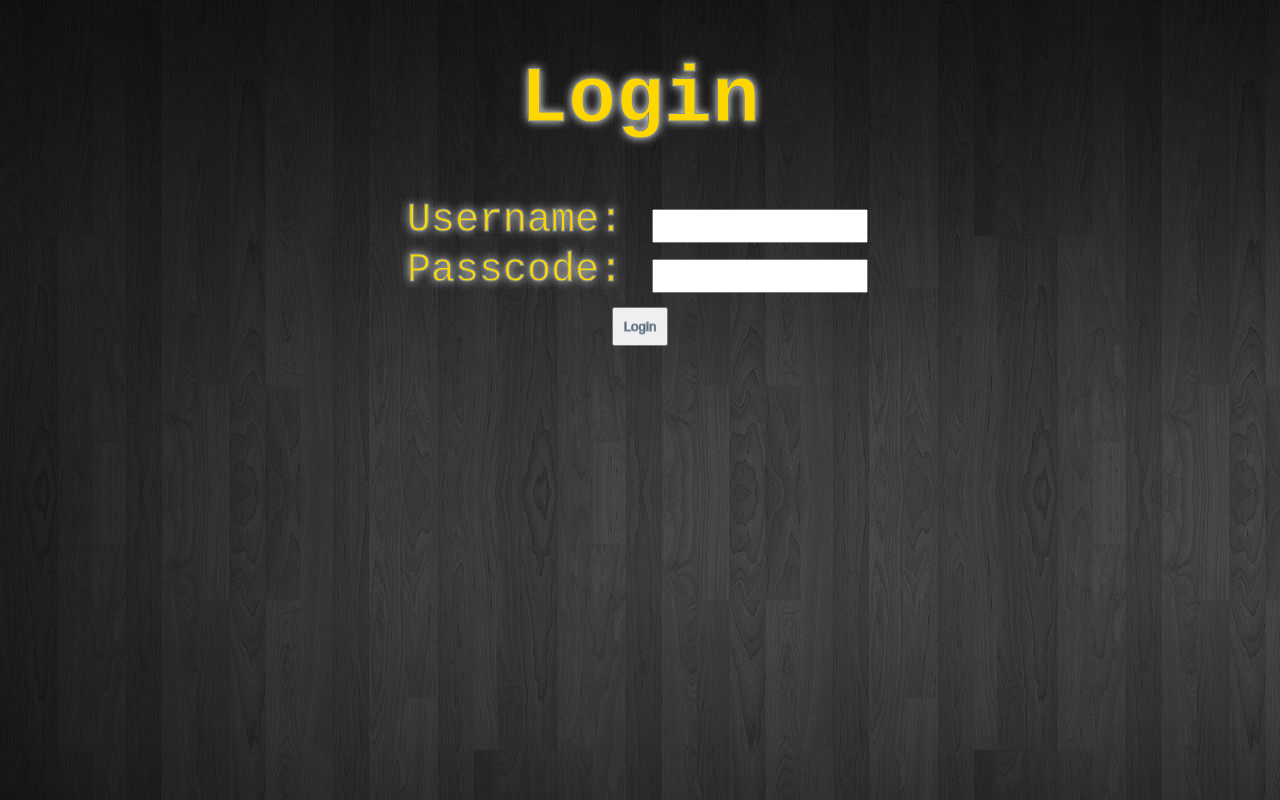
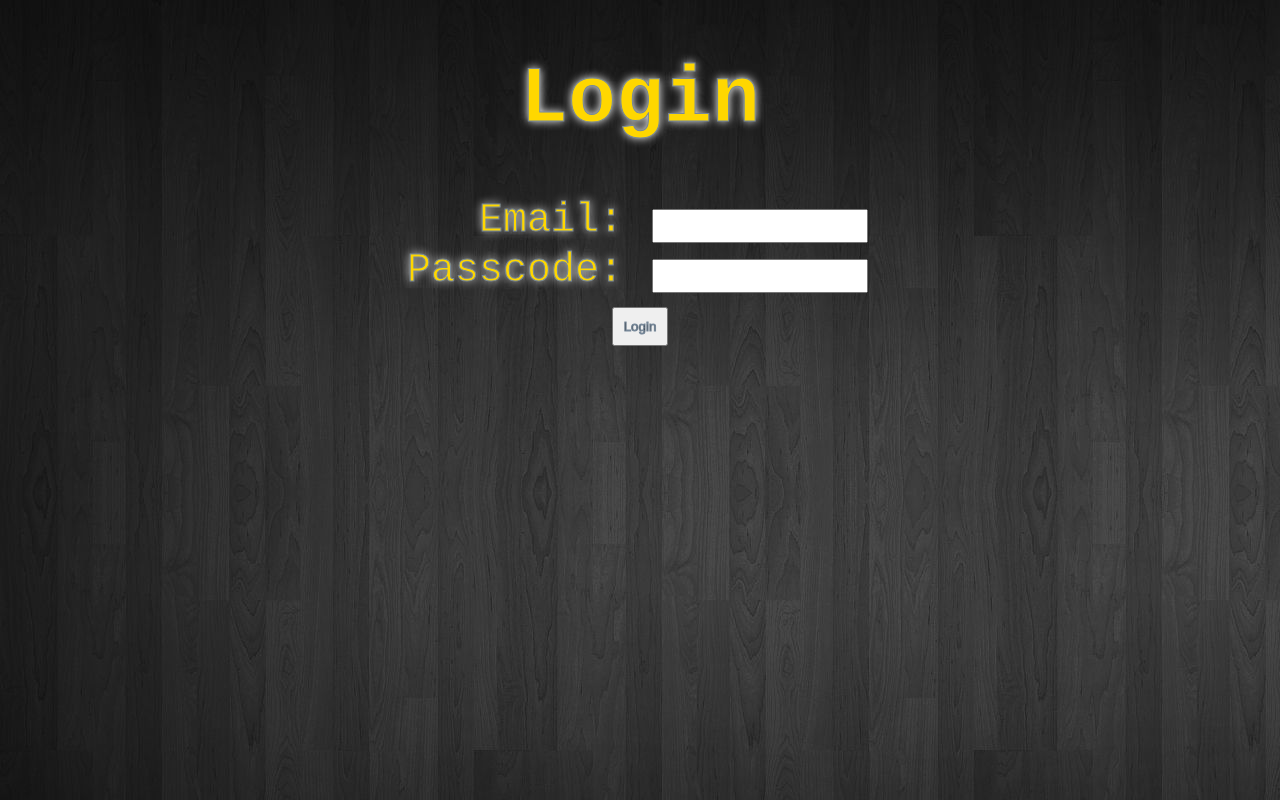
Before and after one commit to blakeamtech/PollWebsite, a React (Create React App) app in the folder frontend/: page /pollmanagerlogin in a window 1280 px wide. Built offline with nearby package versions, Linux system fonts and the light colour scheme.

Commit message:
change username to email

```diff
--- a/frontend/src/CreatePoll.js
+++ b/frontend/src/CreatePoll.js
@@ -48,6 +48,10 @@ const CreatePoll = () => {
                 obj[item.name] = item.value;
             }
         }
+        obj["email"] = localStorage.getItem("email");
+        if (!obj["email"]) {
+            alert("Problem with user authentication. No email found.");
+        }
         handleCreate(obj);
         console.log(obj);
     }
--- a/frontend/src/Header.js
+++ b/frontend/src/Header.js
@@ -5,22 +5,22 @@ import "./Header.css";
 const Header = (prop) => {
 
     const logout = () => {
-        if (prop.setUsername) {
-            prop.setUsername("none");
+        if (prop.setEmail) {
+            prop.setEmail("none");
         }
-        console.log("header: ", localStorage.getItem("username"));
-        localStorage.setItem("username", "none");
+        console.log("header: ", localStorage.getItem("email"));
+        localStorage.setItem("email", "none");
     }
 
     return(
         <div id="nav-bar">
             <div id="nav-bar-left">
                 <Link to="/">Home</Link><br/>
-                {localStorage.getItem("username") === "none" ? <Link to="/pollmanagerlogin">Login</Link> : <Link to="/" onClick={logout}>Logout</Link>}
+                {localStorage.getItem("email") === "none" ? <Link to="/pollmanagerlogin">Login</Link> : <Link to="/" onClick={logout}>Logout</Link>}
             </div>
             <div id="nav-bar-right">
                 {
-                 localStorage.getItem("username") === "none" ? <a href="" onClick={() => alert("Sorry, this feature isn't implemented yet!")}>Register</a> :
+                 localStorage.getItem("email") === "none" ? <a href="" onClick={() => alert("Sorry, this feature isn't implemented yet!")}>Register</a> :
                                             <Link to="/pollmanager">Poll Management</Link>
                 }
                 <br />
--- a/frontend/src/Home.js
+++ b/frontend/src/Home.js
@@ -13,7 +13,7 @@ const Home = () => {
     // pin: 6 digits number
     const [pin, setPin] = useState("");
     const [choicesCount, setChoicesCount] = useState([]);
-    const [username, setUsername] = useState("none");
+    const [email, setEmail] = useState("none");
 
     let mockPoll = {
         "id": "1283ADE870",
@@ -35,11 +35,11 @@ const Home = () => {
     };
 
     useEffect(() => {
-        if (localStorage.getItem("username") === null) {
-            localStorage.setItem("username", "none");
+        if (localStorage.getItem("email") === null) {
+            localStorage.setItem("email", "none");
         }
         else {
-            setUsername(localStorage.getItem("username"));
+            setEmail(localStorage.getItem("email"));
         }
     })
 
@@ -217,7 +217,7 @@ const Home = () => {
      */
     return (
         <div>
-            <Header setUsername={setUsername}/>
+            <Header setEmail={setEmail}/>
             <div id="pollText">
             <h1>THE GREATEST POLL OF ALL TIME.</h1>
                 <form onSubmit={searchPoll}>
--- a/frontend/src/ManagerLogin.js
+++ b/frontend/src/ManagerLogin.js
@@ -11,41 +11,41 @@ const ManagerLogin = (props) => {
     const mockAuthenticate = (e) => {
         e.preventDefault();
         let elements = e.target.elements;
-        const username = elements[0].value;
+        const email = elements[0].value;
         const pass = elements[1].value;
 
-        if ((username === "shadow" && pass === "123") ||
-             (username === "alex" && pass === "abc") ||
-             (username === "pan" && pass === "qwe")) {
+        if ((email === "shadow@gmail.com" && pass === "123") ||
+             (email === "alex@gmail.com" && pass === "abc") ||
+             (email === "pan@gmail.com" && pass === "qwe")) {
             history.push("/");
 
-            localStorage.setItem("username", username);
+            localStorage.setItem("email", email);
         }
         else {
-            alert("Wrong username/passcode!");
+            alert("Wrong email/passcode!");
         }
     }
 
     const authenticate = (e) => {
         e.preventDefault();
         let elements = e.target.elements;
-        const username = elements[0].value;
+        const email = elements[0].value;
         const pass = elements[1].value;
 
         // data to be sent
         let obj = {
-            "username": username,
+            "email": email,
             "password": pass
         };
 
 
         axios.post('http://localhost:8080/authenticate', obj).then((e) => {
 
-            localStorage.setItem("username", username);
+            localStorage.setItem("email", email);
             history.push("/pollmanager");
         }).catch((error) => {
             console.log(error);
-            alert("Incorrect username/password.");
+            alert("Incorrect email/password.");
         });
     }
 
@@ -57,8 +57,8 @@ const ManagerLogin = (props) => {
         <div>
             <h1>Login</h1>
             <form onSubmit={(e) => mockAuthenticate(e)}>
-                <label htmlFor="username">Username: </label>
-                <input type="username" id="username"/><br/>
+                <label htmlFor="email">&nbsp;&nbsp; Email: </label>
+                <input type="email" id="email"/><br/>
                 <label htmlFor="passcode">Passcode: </label>
                 <input type="password" id="passcode"/><br/>
                 <button type="submit" style={{margin: '8px', padding: '10px'}}>Login</button>
--- a/frontend/src/PollManager.js
+++ b/frontend/src/PollManager.js
@@ -10,18 +10,18 @@ import Header from "./Header";
 const PollManager = () => {
     const [polls, setPolls] = useState([]);
     const [chosenPoll, setChosenPoll] = useState("");
-    const [username, setUsername] = useState(localStorage.getItem("username"));
+    const [email, setEmail] = useState(localStorage.getItem("email"));
     const [chosenMessage, setChosenMessage] = useState("");
 
     /**
      * Function responsible for sending a request to clear the poll.
      */
     const handleClear = () => {
-        if (chosenPoll === "" || username === "none") {
+        if (chosenPoll === "" || email === "none") {
             alert("Choose a poll first!");
             return;
         }
-        axios.put(`http://localhost:8080/clear?username=${username}&id=${chosenPoll}`)
+        axios.put(`http://localhost:8080/clear?email=${email}&id=${chosenPoll}`)
             .then(function (response) {
                 console.log(response);
 
@@ -37,11 +37,11 @@ const PollManager = () => {
      * Function responsible for sending a request to close the poll.
      */
     const handleClose = () => {
-        if (chosenPoll === "" || username === "none") {
+        if (chosenPoll === "" || email === "none") {
             alert("Choose a poll first!");
             return;
         }
-        axios.put(`http://localhost:8080/close?username=${username}&id=${chosenPoll}`)
+        axios.put(`http://localhost:8080/close?email=${email}&id=${chosenPoll}`)
             .then(function (response) {
                 console.log(response);
 
@@ -58,11 +58,11 @@ const PollManager = () => {
      * Function responsible for sending a request to run the poll.
      */
     const handleRun = () => {
-        if (chosenPoll === "" || username === "none") {
+        if (chosenPoll === "" || email === "none") {
             alert("Choose a poll first!");
             return;
         }
-        axios.put(`http://localhost:8080/run?username=${username}&id=${chosenPoll}`)
+        axios.put(`http://localhost:8080/run?email=${email}&id=${chosenPoll}`)
             .then(function (response) {
                 console.log(response);
 
@@ -79,11 +79,11 @@ const PollManager = () => {
      * Function responsible for sending a request to release the poll.
      */
     const handleRelease = () => {
-        if (chosenPoll === "" || username === "none") {
+        if (chosenPoll === "" || email === "none") {
             alert("Choose a poll first!");
             return;
         }
-        axios.put(`http://localhost:8080/release?username=${username}&id=${chosenPoll}`)
+        axios.put(`http://localhost:8080/release?email=${email}&id=${chosenPoll}`)
             .then(function (response) {
                 console.log(response);
 
@@ -100,11 +100,11 @@ const PollManager = () => {
      * Function responsible for sending a request to unrelease the poll.
      */
     const handleUnrelease = () => {
-        if (chosenPoll === "" || username === "none") {
+        if (chosenPoll === "" || email === "none") {
             alert("Choose a poll first!");
             return;
         }
-        axios.put(`http://localhost:8080/unrelease?username=${username}&id=${chosenPoll}`)
+        axios.put(`http://localhost:8080/unrelease?email=${email}&id=${chosenPoll}`)
             .then(function (response) {
                 console.log(response);
 
@@ -127,10 +127,10 @@ const PollManager = () => {
      * - Should return all polls
      * - User can only delete or close the ones he created
      * - What about clear, update, release, run and unrelease?
-     *      - If they are also creator only, then send username along with request and only retrieve those associated with creator.
+     *      - If they are also creator only, then send email along with request and only retrieve those associated with creator.
      */
     const fetchPolls = () => {
-        axios.get(`http://localhost:8080/polls?username=${username}`)
+        axios.get(`http://localhost:8080/polls?email=${email}`)
             .then((res) => {
                 console.log(res);
                 setPolls(res.polls);
```
